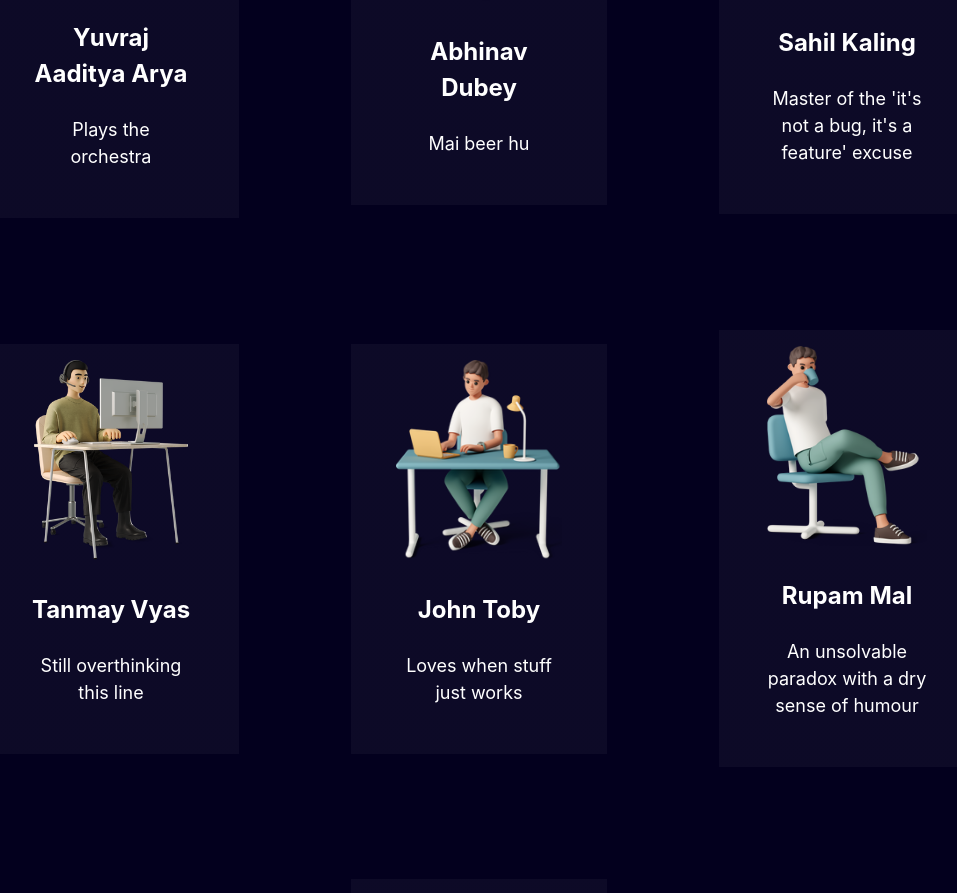
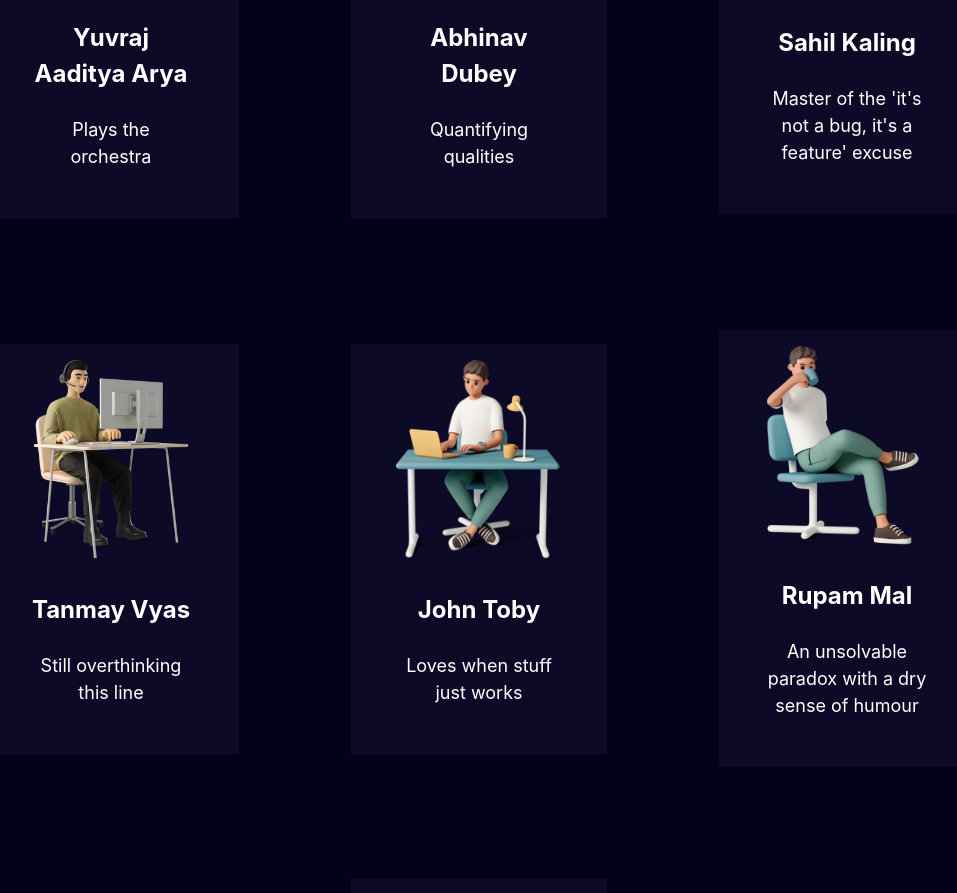
Before and after one commit to The-Opportunties-Portal/top-landing, a Next.js app: page /about in a window 1280 px wide. Shown: the part 1057-1950 px from the top of the page, without its empty margins (161-1118 px from the left). Built offline with nearby package versions, Linux system fonts and the light colour scheme.

Commit message:
Update abhinav about

```diff
--- a/components/about/OurTeam.tsx
+++ b/components/about/OurTeam.tsx
@@ -10,7 +10,7 @@ const TeamData = [
   {
     name: "Abhinav Dubey",
     image: "/images/abhinav.png",
-    bio: "Mai beer hu",
+    bio: "Quantifying qualities",
   },
   {
     name: "Sahil Kaling",
```
